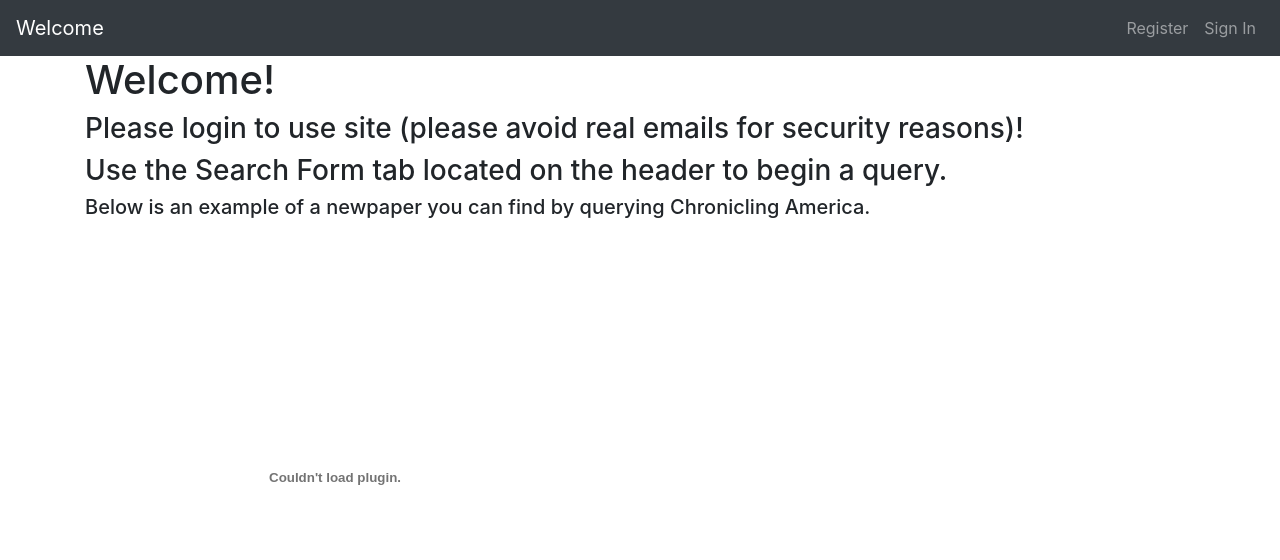
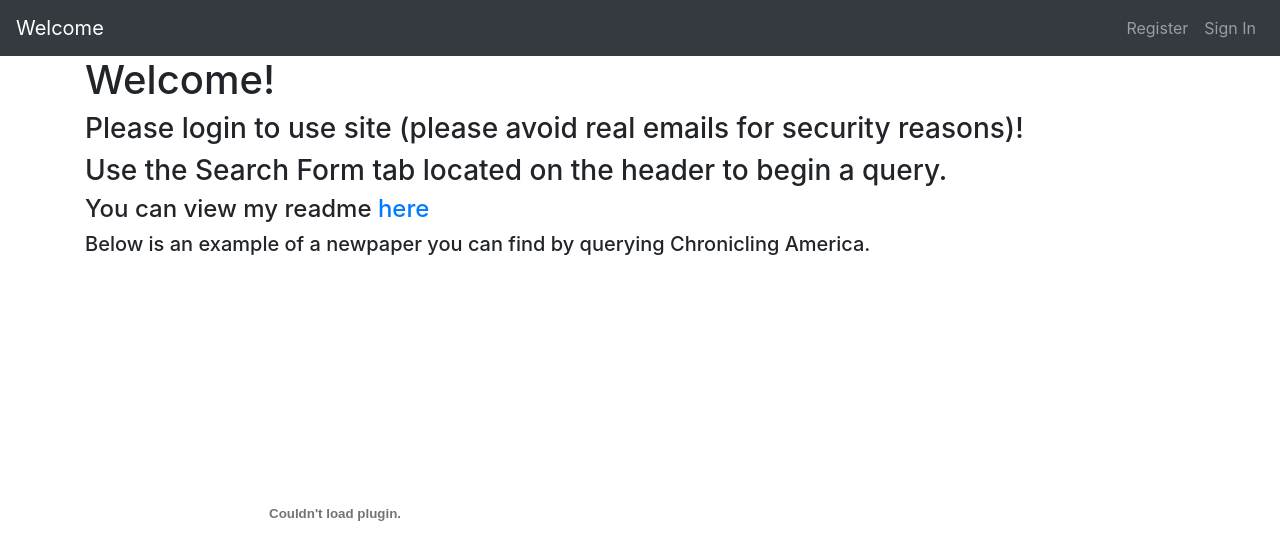
Before and after one commit to nicksolie/articles-react, a React app: page /#/ in a window 1280 px wide. Shown: the top 560 px of the page. Built offline with nearby package versions, Linux system fonts and the light colour scheme.

Commit message:
Added README link to Welcome

```diff
--- a/src/components/Routes/Welcome/Welcome.js
+++ b/src/components/Routes/Welcome/Welcome.js
@@ -1,6 +1,4 @@
 import React from 'react'
-
-// <p><embed src="https://chroniclingamerica.loc.gov/data/batches/kyu_beatles_ver01/data/sn86069873/00100479461/1905101301/0269.pdf" type="application/pdf" height="400px" width="400px" /></p>
 
 const Welcome = () => {
   return (
@@ -8,6 +6,7 @@ const Welcome = () => {
       <h1>Welcome!</h1>
       <h3>Please login to use site (please avoid real emails for security reasons)!</h3>
       <h3>Use the Search Form tab located on the header to begin a query.</h3>
+      <h4>You can view my readme <a href="https://github.com/nicksolie/articles-react/blob/master/README.md" Adding rel="noopener noreferrer" target="_blank">here</a></h4>
       <h5>Below is an example of a newpaper you can find by querying Chronicling America.</h5>
       <p><embed src="https://chroniclingamerica.loc.gov/data/batches/kyu_one_ver01/data/sn86069873/00100479266/1904041201/0240.pdf" type="application/pdf" height="500px" width="500px" /></p>
     </div>
```
